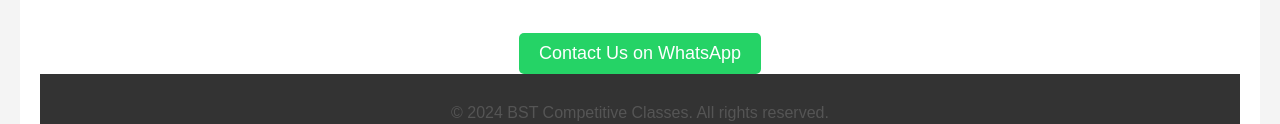
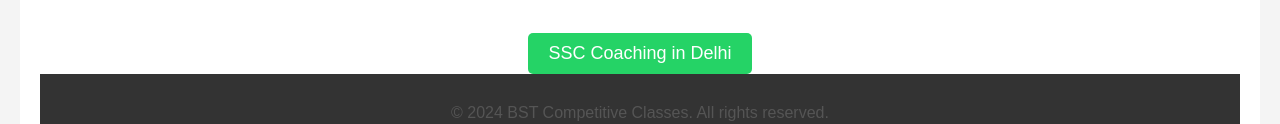
Before and after one commit to analysiswebsite/ssc-coaching-delhi, a plain HTML site: page index.html in a window 1280 px wide. Shown: the part 1842-1966 px from the top of the page. Drawn offline with Linux system fonts and the light colour scheme.

Commit message:
Update index.html

```diff
--- a/index.html
+++ b/index.html
@@ -134,7 +134,7 @@
     <p>If you're serious about cracking the SSC exam and securing a government job, enrolling in BST Competitive Classes in Delhi will provide you with the right tools and guidance to succeed. With expert faculty, detailed study material, and regular assessments, BST Competitive Classes is committed to helping you achieve your goals in the highly competitive SSC exams.</p>
 
     <div style="text-align: center;">
-        <a href="https://bharatsofttech.com/" class="cta-btn">Contact Us on WhatsApp</a>
+        <a href="https://bharatsofttech.com/" class="cta-btn">SSC Coaching in Delhi</a>
     </div>
 
     <footer>
```
